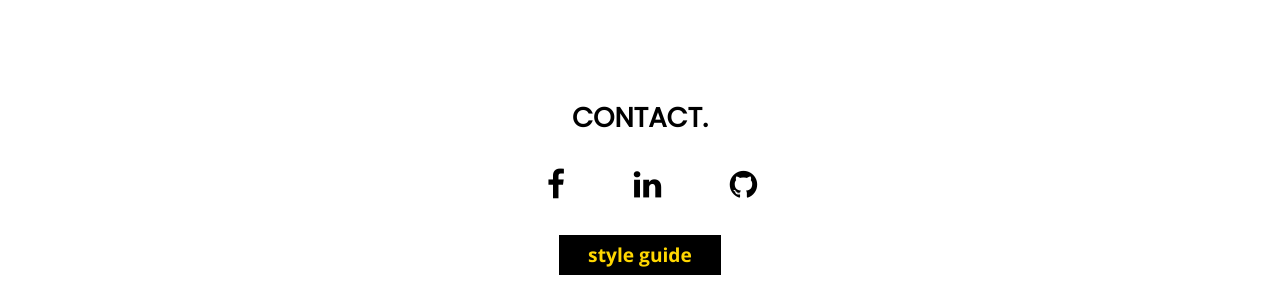
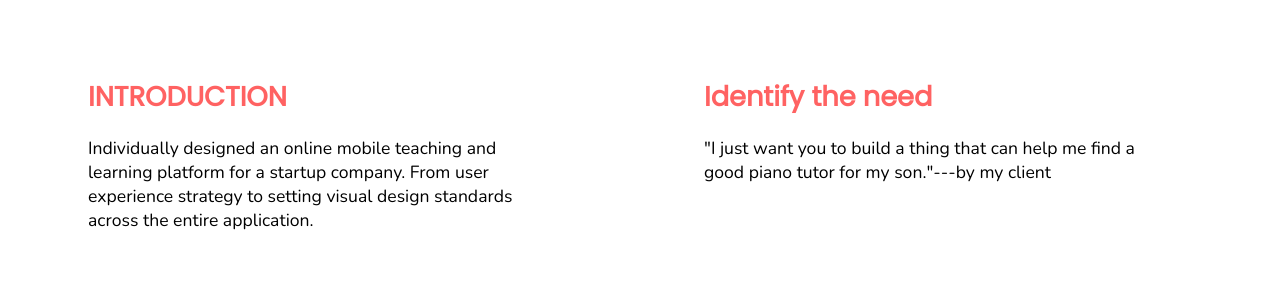
Before and after one commit to mya75/IAT339-P03, a plain HTML site: page Portfolio/airtnl.html in a window 1280 px wide. Shown: the part 671-979 px from the top of the page. Drawn offline with nearby package versions, Linux system fonts and the light colour scheme.

Commit message:
Adding content to project page

```diff
--- a/Portfolio/airtnl.html
+++ b/Portfolio/airtnl.html
@@ -21,18 +21,6 @@
 
 <body>
 
-
-  <header class="header_text">
-    <h1>
-      AIRTNL
-      <br> UI/UX DESIGN & MARKETING RESEARCH
-    </h1>
-    <h2>FALL 2020</h2>
-    <h3>Figma</h3>
-    <img alt="airtnl banner" src="img/airtnl.png">
-
-  </header>
-
   <nav class="nav">
     <ul>
       <li><a href="index.html">ME</a></li>
@@ -40,7 +28,35 @@
     </ul>
   </nav>
 
+  <header class="header_text">
+    <h1>
+      AIRTNL<br> UI/UX DESIGN & MARKETING RESEARCH
+    </h1>
+    <h2>FALL 2020</h2>
+    <h3>Figma</h3>
+    <img alt="airtnl banner" src="img/airtnl.png">
 
+  </header>
+  <div class="grid-row">
+    <div class="grid-col-5of10">
+      <div class="intro">
+        <h2>INTRODUCTION</h2>
+        <P>Individually designed an online mobile teaching and learning platform for a startup company. From user experience strategy to setting visual design standards across the entire application.</P>
+      </div>
+
+    </div>
+    <div class="grid-col-5of10">
+      <div class="intro">
+        <h2>Identify the need</h2>
+        <P>"I just want you to build a thing that can help me find a good piano tutor for my son."---by my client</P>
+      </div>
+
+    </div>
+  </div>
+
+  <div class="grid-row">
+
+  </div>
   <footer>
     <div class="footer-social-icons">
       <h2>CONTACT.</h2>
--- a/Portfolio/css/airtnl.css
+++ b/Portfolio/css/airtnl.css
@@ -26,7 +26,25 @@ body {
 .header_text {
   color: pink;
   padding: 4rem;
+  padding-bottom: 1rem;
+
   margin-top: 6rem;
+}
+
+.intro {
+  color: black;
+  padding-left: 2rem;
+  padding-right: 4rem;
+}
+
+.intro h2 {
+  color: #FF6262;
+}
+
+.grid-row {
+  display: block;
+  background-color: white;
+  border-style: none;
 }
 
 footer {
```
